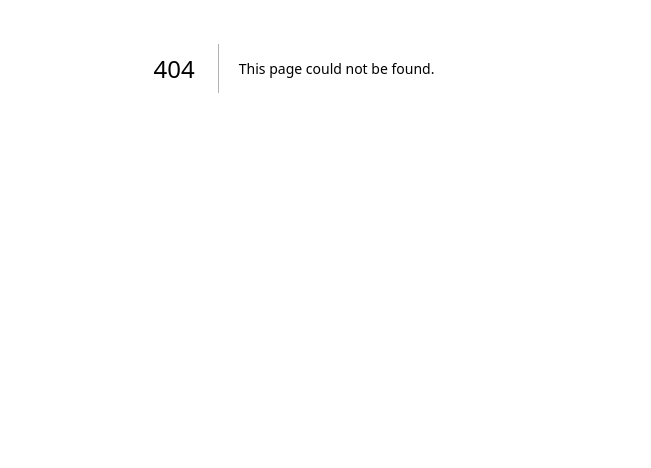
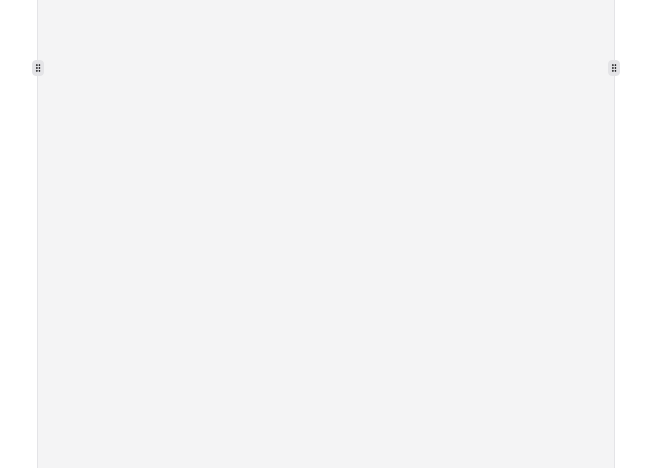
Before and after one commit to atiladelcanton/resume-craft, a Next.js app: page /dashboard/resumes/example in a window 1280 px wide. Before the commit this address had no page. Shown: the part 332-800 px from the top of the page, without its empty margins (346-997 px from the left). Built offline with nearby package versions, Linux system fonts and the light colour scheme.

Commit message:
Refactor dashboard layout and resume pages; integrate resizable panels and update dependencies

```diff
--- a/package.json
+++ b/package.json
@@ -22,6 +22,7 @@
     "react": "^18",
     "react-dom": "^18",
     "react-hook-form": "^7.54.2",
+    "react-resizable-panels": "^2.1.7",
     "tailwind-merge": "^2.6.0",
     "tailwindcss-animate": "^1.0.7"
   },
--- /dev/null
+++ b/src/app/dashboard/resumes/[id]/page.tsx
@@ -0,0 +1,7 @@
+import { ResumePage } from "@/components/pages/dashboard/resume";
+
+export default function DashboardResumePage() {
+    return (
+        <ResumePage />
+    )
+}
--- /dev/null
+++ b/src/components/pages/dashboard/resume/index.tsx
@@ -0,0 +1,27 @@
+import {
+    ResizableHandle,
+    ResizablePanel,
+    ResizablePanelGroup,
+} from "@/components/ui/resizable"
+import { InfosSidebar } from "./infos-sidebar"
+import { ResumeContent } from "./resume-content"
+import { StructureSidebar } from "./structure-sidebar"
+export const ResumePage = () => {
+    return (
+        <main className="w-full h-screen overflow-hidden">
+            <ResizablePanelGroup direction="horizontal" className="w-full h-full">
+                <ResizablePanel minSize={20 } maxSize={40} defaultSize={30}>
+                    <InfosSidebar />
+                </ResizablePanel>
+                <ResizableHandle  withHandle/>
+                <ResizablePanel>
+                    <ResumeContent />
+                </ResizablePanel>
+                <ResizableHandle  withHandle/>
+                <ResizablePanel minSize={20} maxSize={35} defaultSize={25}>
+                    <StructureSidebar />
+                </ResizablePanel>
+            </ResizablePanelGroup>
+        </main>
+    )
+}
--- /dev/null
+++ b/src/components/pages/dashboard/resume/infos-sidebar/index.tsx
@@ -0,0 +1,5 @@
+export const InfosSidebar = () => {
+    return (
+        <aside className="w-full h-full p-6 overflow-y-auto"></aside>
+    );
+}
--- /dev/null
+++ b/src/components/pages/dashboard/resume/resume-content/index.tsx
@@ -0,0 +1,7 @@
+export const ResumeContent = () => {
+    return (
+        <section className="overflow-hidden w-full h-full flex items-center justify-center relative bg-muted dark:bg-background">
+
+        </section>
+    )
+}
--- /dev/null
+++ b/src/components/pages/dashboard/resume/structure-sidebar/index.tsx
@@ -0,0 +1,7 @@
+export const StructureSidebar = () => {
+    return (
+        <aside className="w-full h-full p-6 overflow-y-auto">
+
+        </aside>
+    )
+}
--- a/src/components/ui/input/field.tsx
+++ b/src/components/ui/input/field.tsx
@@ -16,7 +16,8 @@
             control={control}
             name={name}
             rules={({
-                required: required && "Campo obrigatório"
+                required: required && "Campo obrigatório",
+
             })}
             render={({ field, fieldState }) => (
                 <FieldWrapper label={label} name={name}
--- /dev/null
+++ b/src/components/ui/resizable.tsx
@@ -0,0 +1,45 @@
+"use client"
+
+import { GripVertical } from "lucide-react"
+import * as ResizablePrimitive from "react-resizable-panels"
+
+import { cn } from "@/lib/utils"
+
+const ResizablePanelGroup = ({
+  className,
+  ...props
+}: React.ComponentProps<typeof ResizablePrimitive.PanelGroup>) => (
+  <ResizablePrimitive.PanelGroup
+    className={cn(
+      "flex h-full w-full data-[panel-group-direction=vertical]:flex-col",
+      className
+    )}
+    {...props}
+  />
+)
+
+const ResizablePanel = ResizablePrimitive.Panel
+
+const ResizableHandle = ({
+  withHandle,
+  className,
+  ...props
+}: React.ComponentProps<typeof ResizablePrimitive.PanelResizeHandle> & {
+  withHandle?: boolean
+}) => (
+  <ResizablePrimitive.PanelResizeHandle
+    className={cn(
+      "relative flex w-px items-center justify-center bg-border after:absolute after:inset-y-0 after:left-1/2 after:w-1 after:-translate-x-1/2 focus-visible:outline-none focus-visible:ring-1 focus-visible:ring-ring focus-visible:ring-offset-1 data-[panel-group-direction=vertical]:h-px data-[panel-group-direction=vertical]:w-full data-[panel-group-direction=vertical]:after:left-0 data-[panel-group-direction=vertical]:after:h-1 data-[panel-group-direction=vertical]:after:w-full data-[panel-group-direction=vertical]:after:-translate-y-1/2 data-[panel-group-direction=vertical]:after:translate-x-0 [&[data-panel-group-direction=vertical]>div]:rotate-90",
+      className
+    )}
+    {...props}
+  >
+    {withHandle && (
+      <div className="z-10 flex h-4 w-3 items-center justify-center rounded-sm border bg-border">
+        <GripVertical className="h-2.5 w-2.5" />
+      </div>
+    )}
+  </ResizablePrimitive.PanelResizeHandle>
+)
+
+export { ResizablePanelGroup, ResizablePanel, ResizableHandle }
```
Also changed, not shown: src/app/dashboard/(layout)/layout.tsx (renamed from src/app/dashboard/layout.tsx), src/app/dashboard/(layout)/resumes/page.tsx (renamed from src/app/dashboard/resumes/page.tsx), 1 other file (tests, documents, lock files or other folders).
